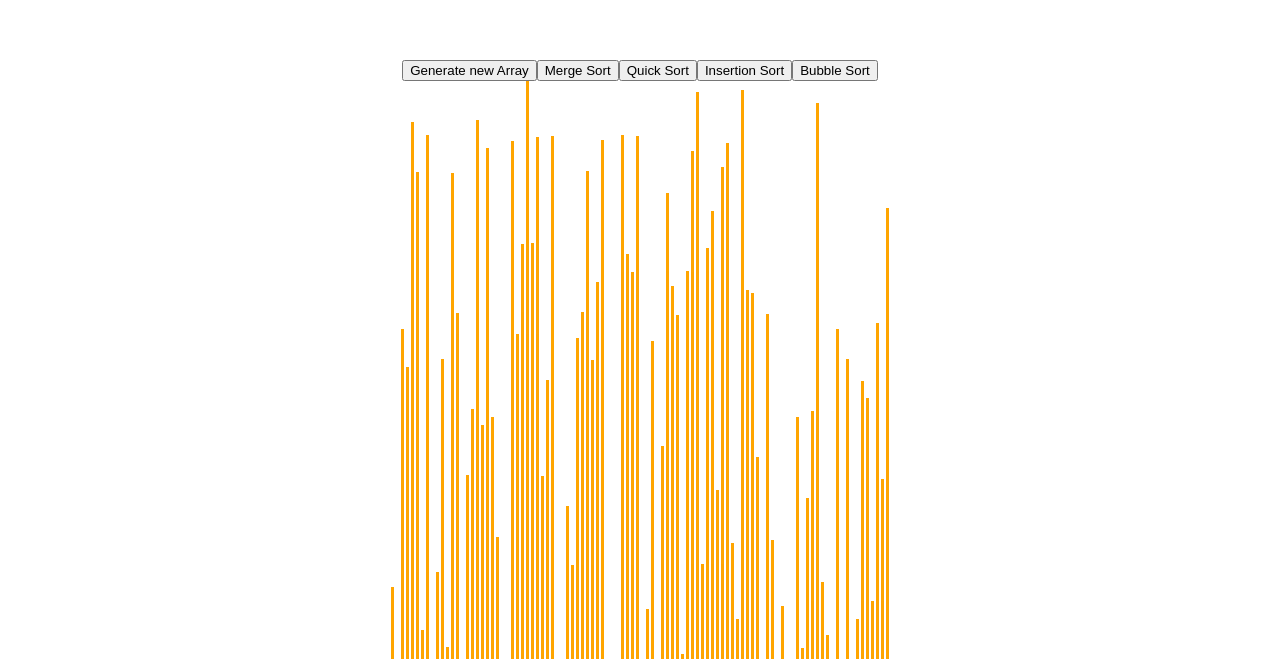
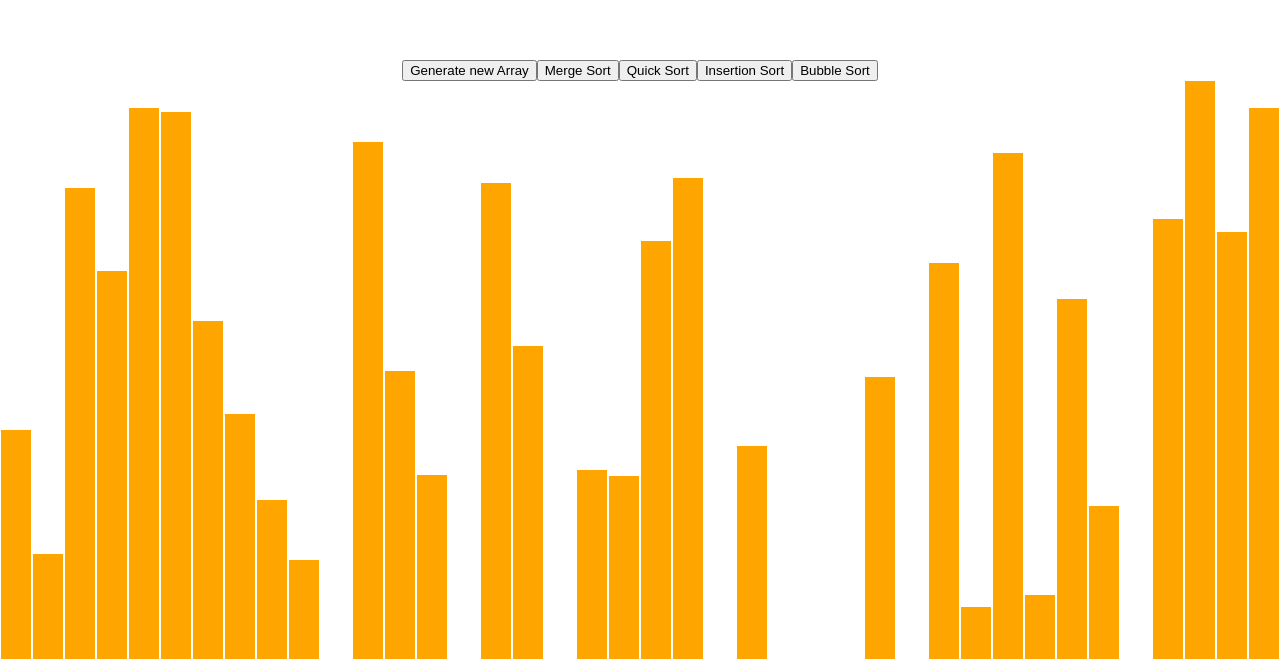
Before and after one commit to waitingonalice/Visual-Algo, a React (Create React App) app: page / in a window 1280 px wide. Shown: the part 141-800 px from the top of the page. Built offline with nearby package versions, Linux system fonts and the light colour scheme.

Commit message:
modified bubble sort to make it more efficient

```diff
--- a/src/SortingAlgorithms/bubbleSortAlgo.js
+++ b/src/SortingAlgorithms/bubbleSortAlgo.js
@@ -11,9 +11,10 @@ export function getBubbleSortAnimations(array){
 function bubbleSort(start,array,animations){
     let i = start;
     let sorted;
+    let round = 0;
         do{
             sorted = false;
-            for(let comparingElement = i; comparingElement < array.length-1; comparingElement++){
+            for(let comparingElement = i; comparingElement < array.length-1-round; comparingElement++){
                 animations.push([comparingElement, comparingElement+1,true]);
                 animations.push([comparingElement, comparingElement+1,true]);
                 if(array[comparingElement]>array[comparingElement+1]){
@@ -26,7 +27,9 @@ function bubbleSort(start,array,animations){
 
                 }
 
-            }
+            }round++;
+
 
         }while(sorted);
+
 }
--- a/src/SortingVisualizer/SortingVisual.jsx
+++ b/src/SortingVisualizer/SortingVisual.jsx
@@ -4,15 +4,14 @@ import './SortingVisualizer.css';
 import { getMergeSortAnimations } from '../SortingAlgorithms/mergeSortAlgo.js';
 import { getBubbleSortAnimations } from '../SortingAlgorithms/bubbleSortAlgo';
 
-const animationSpeedMs =3;
+const animationSpeedMs =20;
 
-const numberOfArrayBars = 100;
+const numberOfArrayBars = 50;
 
 const primaryColor = "orange";
 
-const secondaryColor = 'turquoise';
+const secondaryColor = "turquoise";
 
-const tertiaryColor = 'red';
 
 
 function GenerateNewArray(){
@@ -30,7 +29,7 @@ function GenerateNewArray(){
                 const [barOneIdx, barTwoIdx] = animations[i];
                 const barOneStyle = arrayBars[barOneIdx].style;
                 const barTwoStyle = arrayBars[barTwoIdx].style;
-                const color = i%3 === 0 ? tertiaryColor : secondaryColor;
+                const color = i%3 === 0 ? secondaryColor : primaryColor;
                 setTimeout(() => {
                     barOneStyle.backgroundColor = color;
                     barTwoStyle.backgroundColor = color;
@@ -52,7 +51,7 @@ function GenerateNewArray(){
                     const [barOneIdx, barTwoIdx] = animations[i];
                     const barOneStyle = arrayBars[barOneIdx].style;
                     const barTwoStyle = arrayBars[barTwoIdx].style;
-                    const color = i%2 === 0 ? tertiaryColor : secondaryColor;
+                    const color = i%2 === 0 ? secondaryColor : primaryColor;
                     setTimeout(() => {
                         barOneStyle.backgroundColor = color;
                         barTwoStyle.backgroundColor = color;
--- a/src/SortingVisualizer/SortingVisualizer.css
+++ b/src/SortingVisualizer/SortingVisualizer.css
@@ -5,7 +5,7 @@
 
 .array-bar {
   display: inline-block;
-  width: 3px;
+  width: 30px;
   margin: 0px 1px;
 
 }
```
